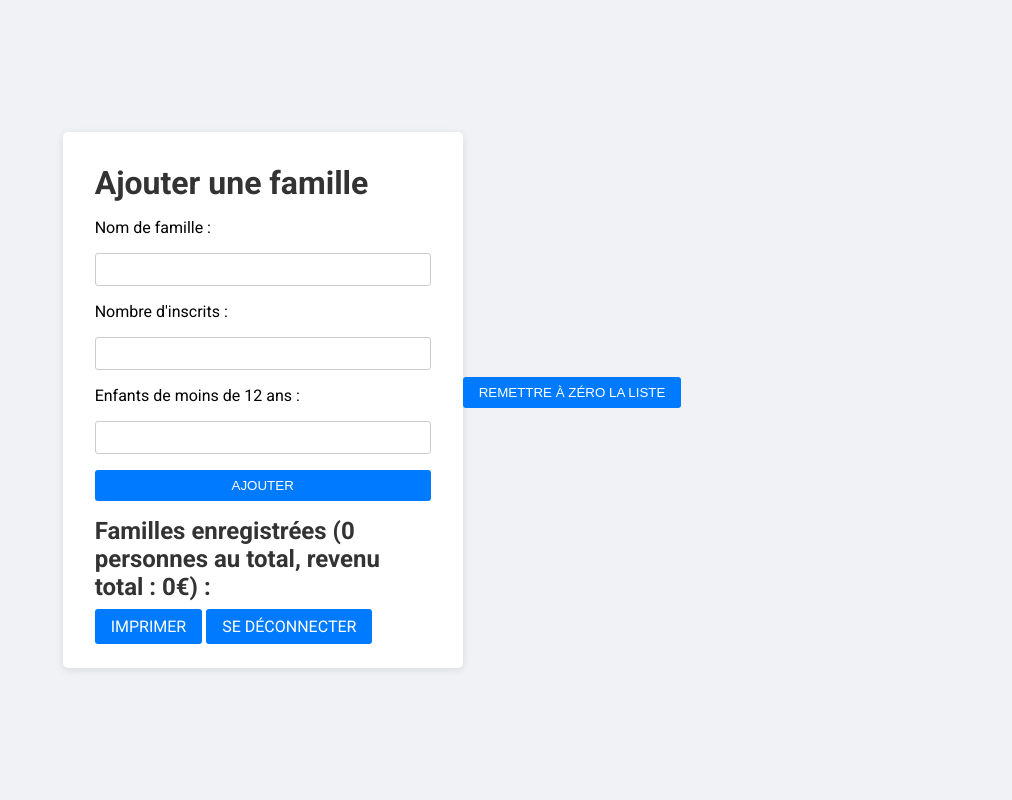
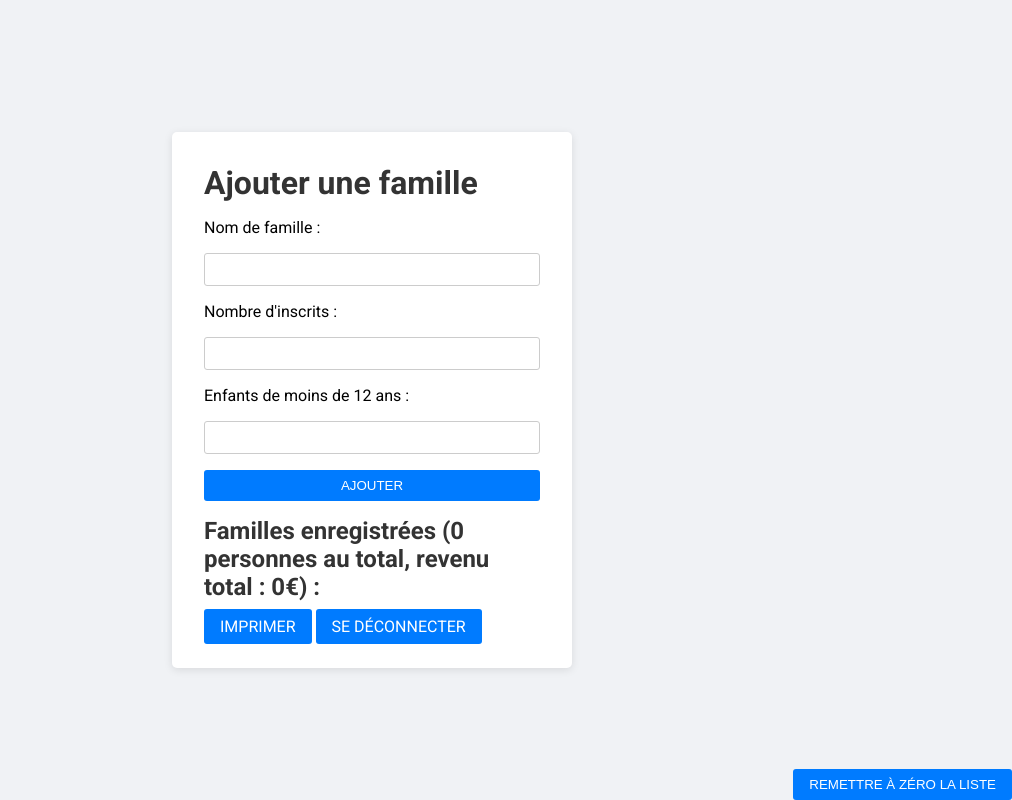
Before and after one commit to TomRBD/site_Comptage, a Flask app: page / in a window 1280 px wide. Shown: the whole page, without its empty margins (268-1280 px from the left). Run offline with Flask 2, Linux system fonts and the light colour scheme; the visitor is signed in with stand-in values (Sample User, id 1); data that the repository does not hold is empty.

Commit message:
gunicorn

```diff
--- a/static/styles.css
+++ b/static/styles.css
@@ -112,3 +112,18 @@
     transition: background-color 0.3s ease;
     border-radius: 3px;
 }
+
+.resetzero {
+    background-color: #007bff;
+    color: white;
+    border: none;
+    padding: 0.5rem 1rem;
+    text-transform: uppercase;
+    cursor: pointer;
+    transition: background-color 0.3s ease;
+    border-radius: 3px;
+    position: fixed;  /* Fix the position */
+    bottom: 0;  /* Position from the bottom */
+    right: 0;  /* Position from the right */
+    z-index: 1000; /* Ensure it stays on top of other elements */
+}
--- a/templates/index.html
+++ b/templates/index.html
@@ -58,7 +58,7 @@
     </div>
                 <form method="POST" action="{{ url_for('reset') }}">
 
-<button type="submit" class="reset">Remettre à zéro la liste</button>
+<button type="submit" class="resetzero">Remettre à zéro la liste</button>
 </form>
 </body>
 </html>
```
